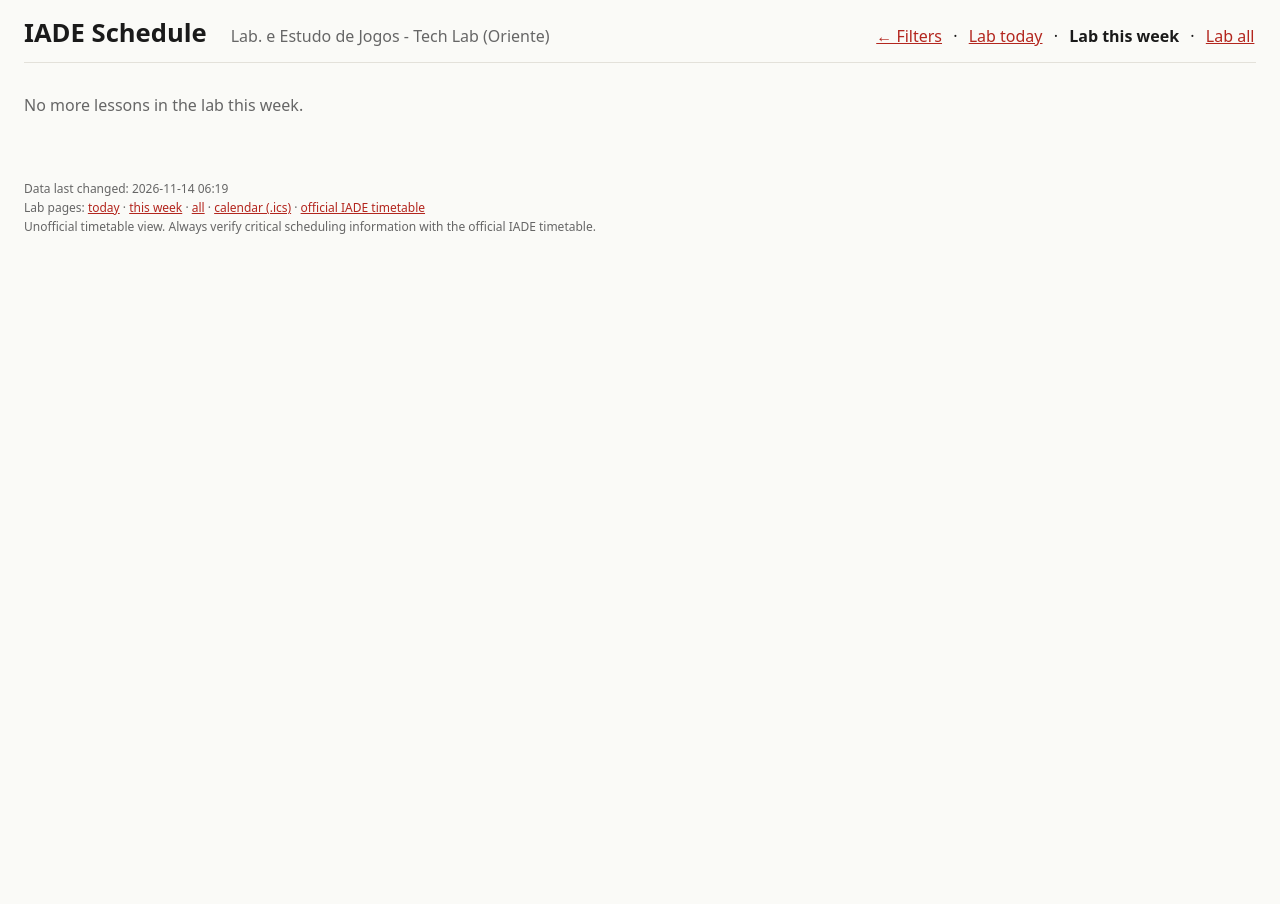
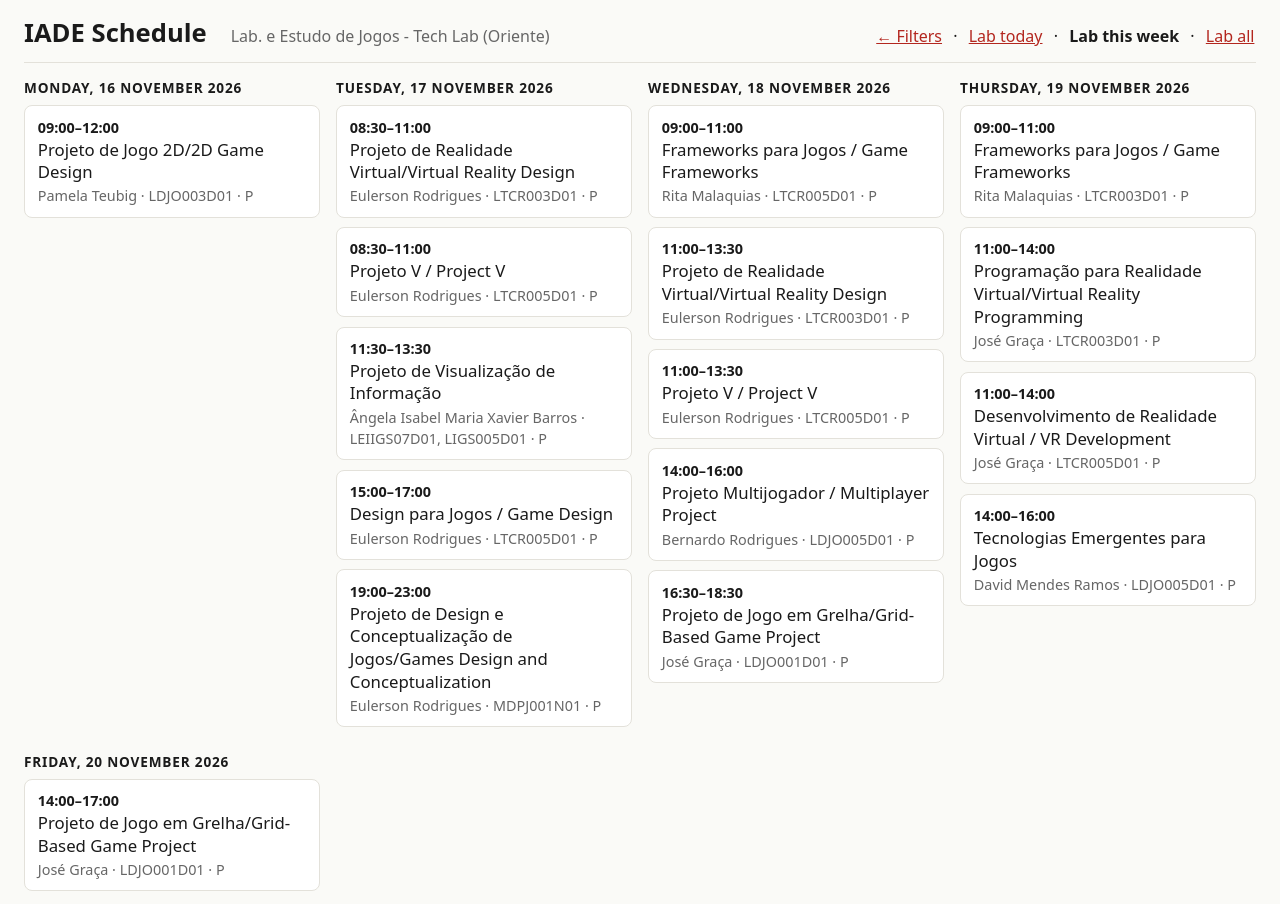
Before and after one commit to berlogabob/iade-lab-schedule, a plain HTML site: page docs/week.html in a window 1280 px wide. Shown: the top 904 px of the page. Before the commit the page ends 800 px from the top, so only its background shows below. Drawn offline with Linux system fonts and the light colour scheme.

Commit message:
Update schedule

```diff
--- a/docs/week.html
+++ b/docs/week.html
@@ -13,7 +13,32 @@
 <nav><a href="index.html">← Filters</a> · <a href="today.html">Lab today</a> · <strong>Lab this week</strong> · <a href="all.html">Lab all</a></nav>
 </header>
 <main>
-<p class="empty">No more lessons in the lab this week.</p>
+<section><h2>Monday, 16 November 2026</h2>
+<article><p class="time">09:00–12:00</p><p class="course">Projeto de Jogo 2D/2D Game Design</p><p>Pamela Teubig</p><p>LDJO003D01</p><p>P</p><p class="room">Lab. e Estudo de Jogos - Tech Lab (Oriente)</p></article>
+</section>
+<section><h2>Tuesday, 17 November 2026</h2>
+<article><p class="time">08:30–11:00</p><p class="course">Projeto de Realidade Virtual/Virtual Reality Design</p><p>Eulerson Rodrigues</p><p>LTCR003D01</p><p>P</p><p class="room">Lab. e Estudo de Jogos - Tech Lab (Oriente)</p></article>
+<article><p class="time">08:30–11:00</p><p class="course">Projeto V / Project V</p><p>Eulerson Rodrigues</p><p>LTCR005D01</p><p>P</p><p class="room">Lab. e Estudo de Jogos - Tech Lab (Oriente)</p></article>
+<article><p class="time">11:30–13:30</p><p class="course">Projeto de Visualização de Informação</p><p>Ângela Isabel Maria Xavier Barros</p><p>LEIIGS07D01, LIGS005D01</p><p>P</p><p class="room">Lab. e Estudo de Jogos - Tech Lab (Oriente)</p></article>
+<article><p class="time">15:00–17:00</p><p class="course">Design para Jogos / Game Design</p><p>Eulerson Rodrigues</p><p>LTCR005D01</p><p>P</p><p class="room">Lab. e Estudo de Jogos - Tech Lab (Oriente)</p></article>
+<article><p class="time">19:00–23:00</p><p class="course">Projeto de Design e Conceptualização de Jogos/Games Design and Conceptualization</p><p>Eulerson Rodrigues</p><p>MDPJ001N01</p><p>P</p><p class="room">Lab. e Estudo de Jogos - Tech Lab (Oriente)</p></article>
+</section>
+<section><h2>Wednesday, 18 November 2026</h2>
+<article><p class="time">09:00–11:00</p><p class="course">Frameworks para Jogos / Game Frameworks</p><p>Rita Malaquias</p><p>LTCR005D01</p><p>P</p><p class="room">Lab. e Estudo de Jogos - Tech Lab (Oriente)</p></article>
+<article><p class="time">11:00–13:30</p><p class="course">Projeto de Realidade Virtual/Virtual Reality Design</p><p>Eulerson Rodrigues</p><p>LTCR003D01</p><p>P</p><p class="room">Lab. e Estudo de Jogos - Tech Lab (Oriente)</p></article>
+<article><p class="time">11:00–13:30</p><p class="course">Projeto V / Project V</p><p>Eulerson Rodrigues</p><p>LTCR005D01</p><p>P</p><p class="room">Lab. e Estudo de Jogos - Tech Lab (Oriente)</p></article>
+<article><p class="time">14:00–16:00</p><p class="course">Projeto Multijogador / Multiplayer Project</p><p>Bernardo Rodrigues</p><p>LDJO005D01</p><p>P</p><p class="room">Lab. e Estudo de Jogos - Tech Lab (Oriente)</p></article>
+<article><p class="time">16:30–18:30</p><p class="course">Projeto de Jogo em Grelha/Grid-Based Game Project</p><p>José Graça</p><p>LDJO001D01</p><p>P</p><p class="room">Lab. e Estudo de Jogos - Tech Lab (Oriente)</p></article>
+</section>
+<section><h2>Thursday, 19 November 2026</h2>
+<article><p class="time">09:00–11:00</p><p class="course">Frameworks para Jogos / Game Frameworks</p><p>Rita Malaquias</p><p>LTCR003D01</p><p>P</p><p class="room">Lab. e Estudo de Jogos - Tech Lab (Oriente)</p></article>
+<article><p class="time">11:00–14:00</p><p class="course">Programação para Realidade Virtual/Virtual Reality Programming</p><p>José Graça</p><p>LTCR003D01</p><p>P</p><p class="room">Lab. e Estudo de Jogos - Tech Lab (Oriente)</p></article>
+<article><p class="time">11:00–14:00</p><p class="course">Desenvolvimento de Realidade Virtual / VR Development</p><p>José Graça</p><p>LTCR005D01</p><p>P</p><p class="room">Lab. e Estudo de Jogos - Tech Lab (Oriente)</p></article>
+<article><p class="time">14:00–16:00</p><p class="course">Tecnologias Emergentes para Jogos</p><p>David Mendes Ramos</p><p>LDJO005D01</p><p>P</p><p class="room">Lab. e Estudo de Jogos - Tech Lab (Oriente)</p></article>
+</section>
+<section><h2>Friday, 20 November 2026</h2>
+<article><p class="time">14:00–17:00</p><p class="course">Projeto de Jogo em Grelha/Grid-Based Game Project</p><p>José Graça</p><p>LDJO001D01</p><p>P</p><p class="room">Lab. e Estudo de Jogos - Tech Lab (Oriente)</p></article>
+</section>
 </main>
 <footer>
 <p>Data last changed: 2026-11-14 06:19</p>
```
Also changed, not shown: docs/today.html (+3 -1 lines).
